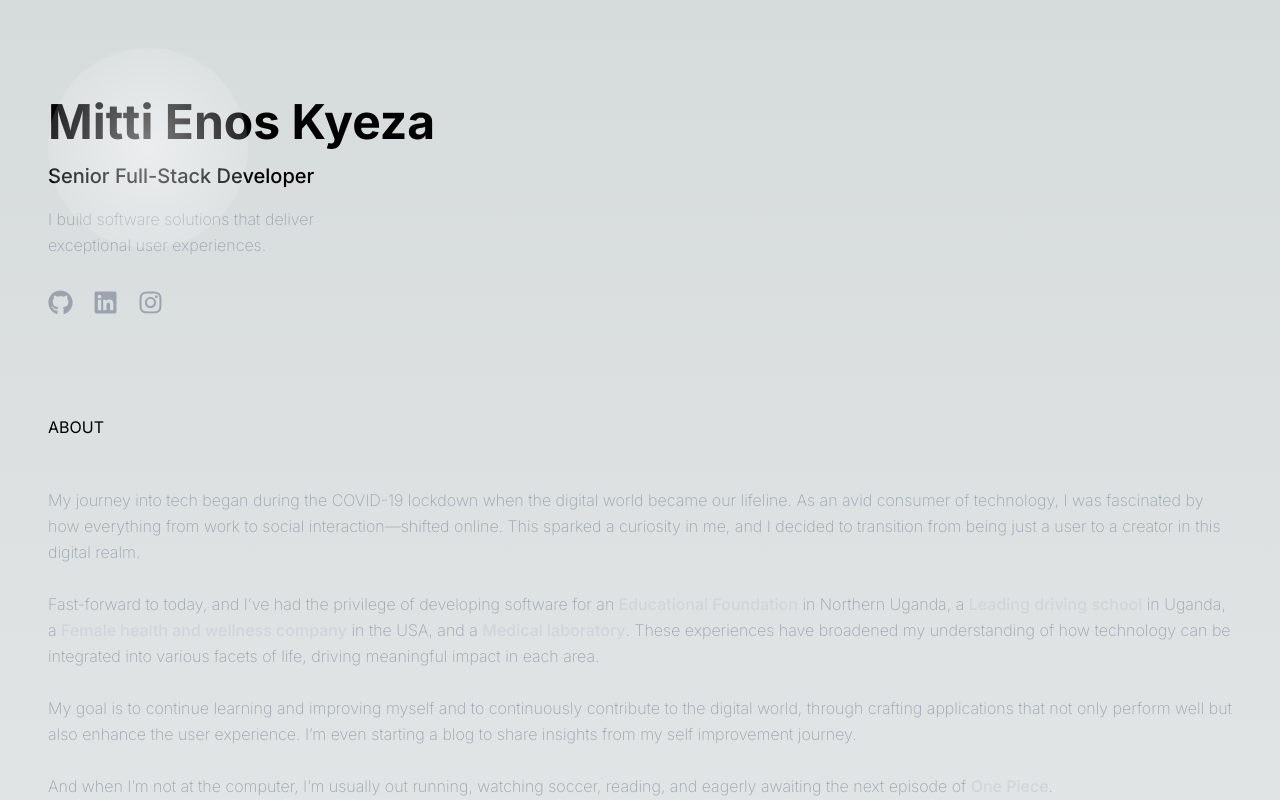
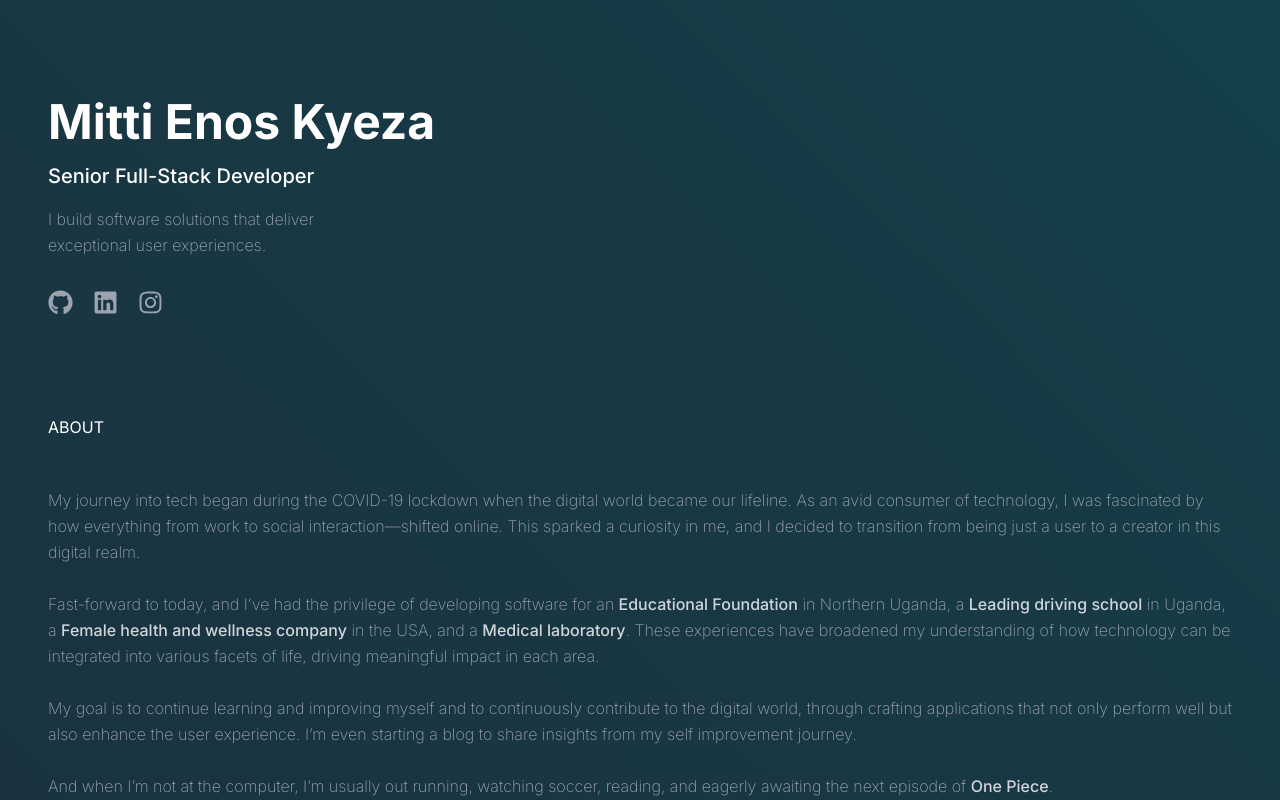
Before and after one commit to enoskyeza/portfolio, a Next.js app: page / in a window 1280 px wide. Shown: the top 800 px of the page. Built offline with nearby package versions, Linux system fonts and the light colour scheme.

Commit message:
create background gradient

```diff
--- a/src/app/globals.css
+++ b/src/app/globals.css
@@ -3,18 +3,43 @@
 @tailwind utilities;
 
 :root {
-  --foreground-rgb: 0, 0, 0;
-  --background-start-rgb: 214, 219, 220;
-  --background-end-rgb: 255, 255, 255;
-}
-
-@media (prefers-color-scheme: dark) {
-  :root {
     --foreground-rgb: 255, 255, 255;
     --background-start-rgb: 0, 0, 0;
     --background-end-rgb: 0, 0, 0;
+    --teal: 20, 158, 146;
+    --coral: 255, 111, 97;
+    --dark: 0, 61, 61;
+    --gray: 0, 127, 128;
+    --light-green: 209, 214, 70;
+
+    /* Custom Gradient Background */
+    --gradient-background: linear-gradient(225deg, hsla(224, 26%, 17%, 1) 0%, hsla(188, 69%, 21%, 1) 62%, hsla(185, 77%, 22%, 1) 81%, hsla(183, 87%, 23%, 1) 92%, hsla(180, 100%, 25%, 1) 100%);
+
+    /* Gradient 2 */
+    --gradient-primary: linear-gradient(135deg, hsla(224, 26%, 17%, 1) 0%, hsla(194, 51%, 18%, 1) 84%, hsla(190, 60%, 18%, 1) 92%, hsla(185, 71%, 19%, 1) 100%);
+
+  /* Gradient 2 */
+    --gradient-secondary: linear-gradient(45deg, hsla(224, 26%, 17%, 1) 0%, hsla(194, 51%, 18%, 1) 84%, hsla(190, 60%, 18%, 1) 100%);
+
 }
-}
+
+
+/*:root {*/
+/*  --foreground-rgb: 0, 0, 0;*/
+/*  --background-start-rgb: 214, 219, 220;*/
+/*  --background-end-rgb: 255, 255, 255;*/
+/*  --teal: 20, 158, 146;*/
+/*  --coral: 255, 111, 97;*/
+
+/*}*/
+
+/*@media (prefers-color-scheme: dark) {*/
+/*  :root {*/
+/*    --foreground-rgb: 255, 255, 255;*/
+/*    --background-start-rgb: 0, 0, 0;*/
+/*    --background-end-rgb: 0, 0, 0;*/
+/*  }*/
+/*}*/
 
 body {
     color: rgb(var(--foreground-rgb));
@@ -22,21 +47,30 @@ body {
             to bottom,
             transparent,
             rgb(var(--background-end-rgb))
-    )
-    rgb(var(--background-start-rgb));
+    ) rgb(var(--background-start-rgb));
 }
 
 @layer utilities {
-  .text-balance {
-    text-wrap: balance;
+    /*.text-balance {*/
+    /*    text-wrap: balance;*/
+    /*}*/
+    .bg-gradient-custom {
+      background: var(--gradient-secondary);
     }
+
+    .bg-custom {
+      background: var(--dark);
+    }
+
     .section-title {
         @apply uppercase pb-12 text-base
     }
+
     .section-body {
         @apply font-extralight text-gray-400  leading-relaxed
 
     }
+
     .about-link {
         @apply font-medium text-gray-300
         hover:text-yellow-400 hover:cursor-pointer transition-colors duration-300 ease-in-out
@@ -46,14 +80,17 @@ body {
     .xp-date {
         @apply font-medium text-xs text-gray-400 uppercase
     }
+
     .xp-title {
         @apply font-medium text-gray-300 text-base pb-3
         hover:text-yellow-400 hover:cursor-pointer transition-colors duration-300 ease-in-out
     }
+
     .xp-body {
         @apply font-extralight text-sm pb-5 leading-relaxed text-gray-400
     }
-  .xp-skill{
+
+    .xp-skill {
         @apply bg-cyan-500/30 rounded-full mb-2 px-3.5 py-1.5 me-2 text-cyan-500 font-medium text-xs w-fit
     }
 
@@ -75,10 +112,13 @@ body {
 }
 
 .mouse-glow {
+    display: none;
     position: absolute;
-  width: 200px;
-  height: 200px;
-  background: radial-gradient(circle, rgba(255, 255, 255, 0.5), rgba(255, 255, 255, 0));
+    width: 500px;
+    height: 500px;
+    opacity: 55%;
+    background: radial-gradient(circle, rgba(0, 127, 128, 0.3), rgba(255, 255, 255, 0.0));
+    filter: blur(50px);
     border-radius: 50%;
     pointer-events: none;
     transition: transform 0.1s ease;
--- a/src/app/page.tsx
+++ b/src/app/page.tsx
@@ -15,7 +15,7 @@ export default function Home() {
                 const { clientX: x, clientY: y } = event;
                 const scrollX = window.scrollX;
                 const scrollY = window.scrollY;
-                glow.style.transform = `translate(${x - 100 + scrollX}px, ${y - 100 + scrollY}px)`;
+                glow.style.transform = `translate(${x - 250 + scrollX}px, ${y - 250 + scrollY}px)`;
             }
         };
 
@@ -27,7 +27,7 @@ export default function Home() {
     }, []);
 
     return (
-        <main className="flex min-h-screen flex-col p-12">
+        <main className="bg-gradient-custom flex min-h-screen flex-col p-12">
             <div className="mouse-glow"></div>
             <Hero />
             <About />
```
Lines whose indentation alone changed are shown as unchanged.
